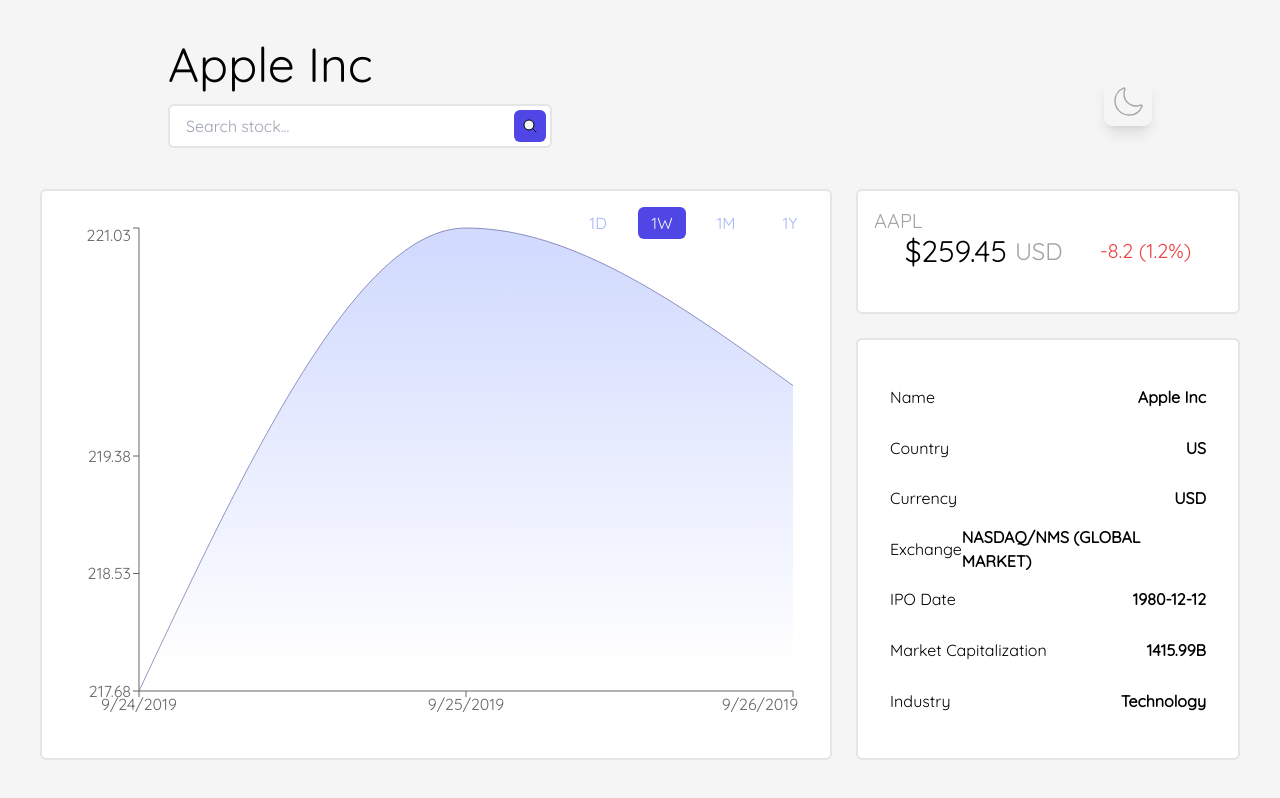
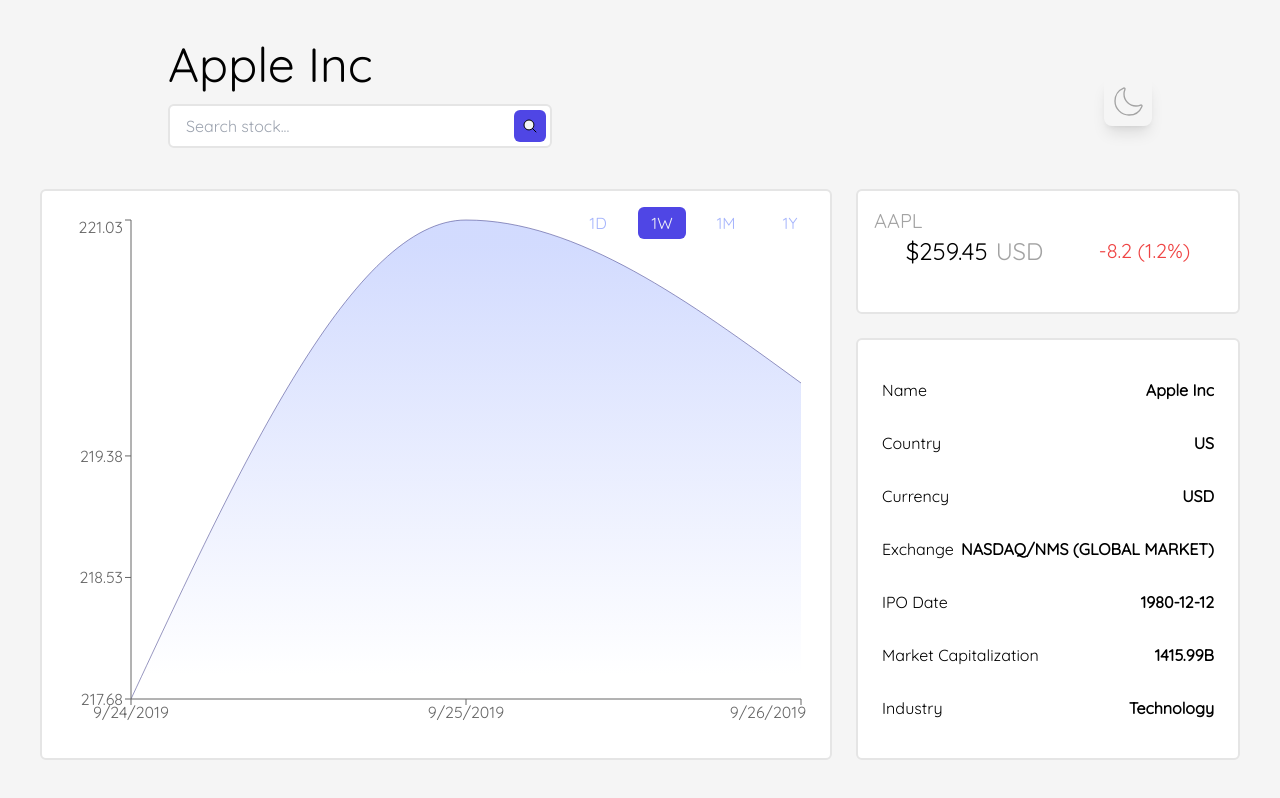
Before and after one commit to min33sky/stock-dashboard, a React (Vite) app: page / in a window 1280 px wide. Built offline with nearby package versions, Linux system fonts and the light colour scheme.

Commit message:
refactor: style changes 🍓

```diff
--- a/src/components/Card.tsx
+++ b/src/components/Card.tsx
@@ -1,8 +1,8 @@
-import React from "react";
+import React from 'react';
 
 export default function Card({ children }: { children: React.ReactNode }) {
   return (
-    <div className="relative h-full w-full rounded-md border-2 border-neutral-200 bg-white p-8">
+    <div className="relative h-full w-full rounded-md border-2 border-neutral-200 bg-white p-6">
       {children}
     </div>
   );
--- a/src/components/Details.tsx
+++ b/src/components/Details.tsx
@@ -1,19 +1,19 @@
-import { Details, DetailsListType } from "../types/stock.ts";
-import Card from "./Card.tsx";
-import { useCallback } from "react";
+import { Details, DetailsListType } from '../types/stock.ts';
+import Card from './Card.tsx';
+import { useCallback } from 'react';
 
 interface DetailsProps {
   details: Details;
 }
 
 const detailsList: DetailsListType = {
-  name: "Name",
-  country: "Country",
-  currency: "Currency",
-  exchange: "Exchange",
-  ipo: "IPO Date",
-  marketCapitalization: "Market Capitalization",
-  finnhubIndustry: "Industry",
+  name: 'Name',
+  country: 'Country',
+  currency: 'Currency',
+  exchange: 'Exchange',
+  ipo: 'IPO Date',
+  marketCapitalization: 'Market Capitalization',
+  finnhubIndustry: 'Industry',
 };
 
 export default function Details({ details }: DetailsProps) {
@@ -23,7 +23,7 @@
 
   return (
     <Card>
-      <ul className="divide-y-1 flex h-full w-full flex-col justify-between">
+      <ul className="divide-y-1 custom-scrollbar flex h-full w-full flex-col justify-between overflow-y-scroll pr-1 xl:pr-0">
         {Object.keys(detailsList).map((item) => {
           return (
             <li
@@ -32,7 +32,7 @@
             >
               <span>{detailsList[item]}</span>
               <span className="font-bold">
-                {item === "marketCapitalization"
+                {item === 'marketCapitalization'
                   ? `${convertMillionToBillion(details[item])}B`
                   : details[item]}
               </span>
--- a/src/components/Overview.tsx
+++ b/src/components/Overview.tsx
@@ -1,4 +1,4 @@
-import Card from "./Card.tsx";
+import Card from './Card.tsx';
 
 interface OverviewProps {
   symbol: string;
@@ -21,7 +21,7 @@
         {symbol}
       </span>
       <div className="flex h-full w-full items-center justify-around">
-        <span className="flex items-center text-lg xl:text-3xl 2xl:text-4xl">
+        <span className="flex items-center text-lg xl:text-2xl 2xl:text-3xl">
           ${price}
           <span className="m-2 text-lg text-neutral-400 xl:text-2xl 2xl:text-3xl">
             {currency}
@@ -29,7 +29,7 @@
         </span>
         <span
           className={`text-lg xl:text-xl 2xl:text-2xl ${
-            change > 0 ? "text-lime-500" : "text-red-500"
+            change > 0 ? 'text-lime-500' : 'text-red-500'
           }`}
         >
           {change} <span>({changePercent}%)</span>
```
Also changed, not shown: src/components/Dashboard.tsx (+5 -6 lines).
